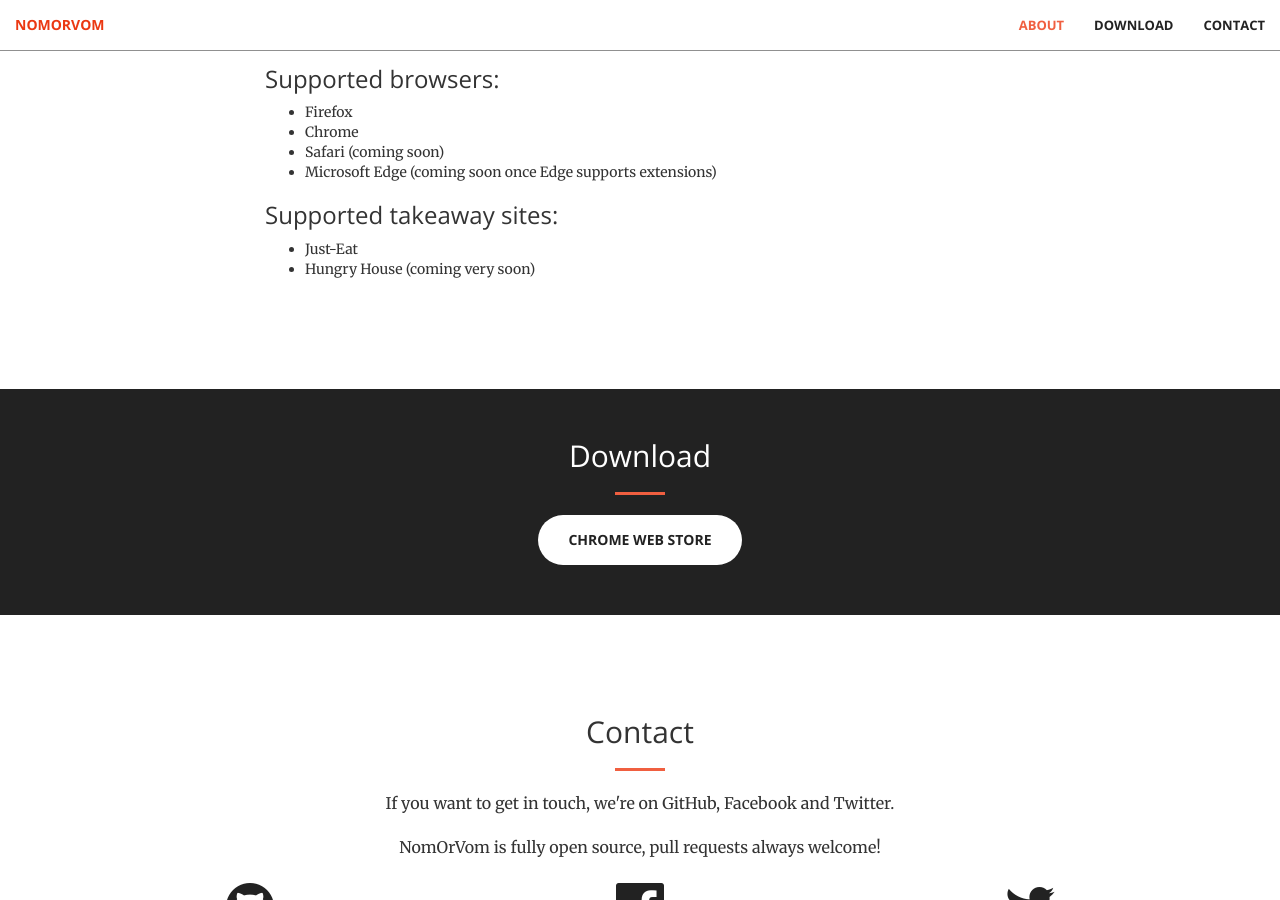
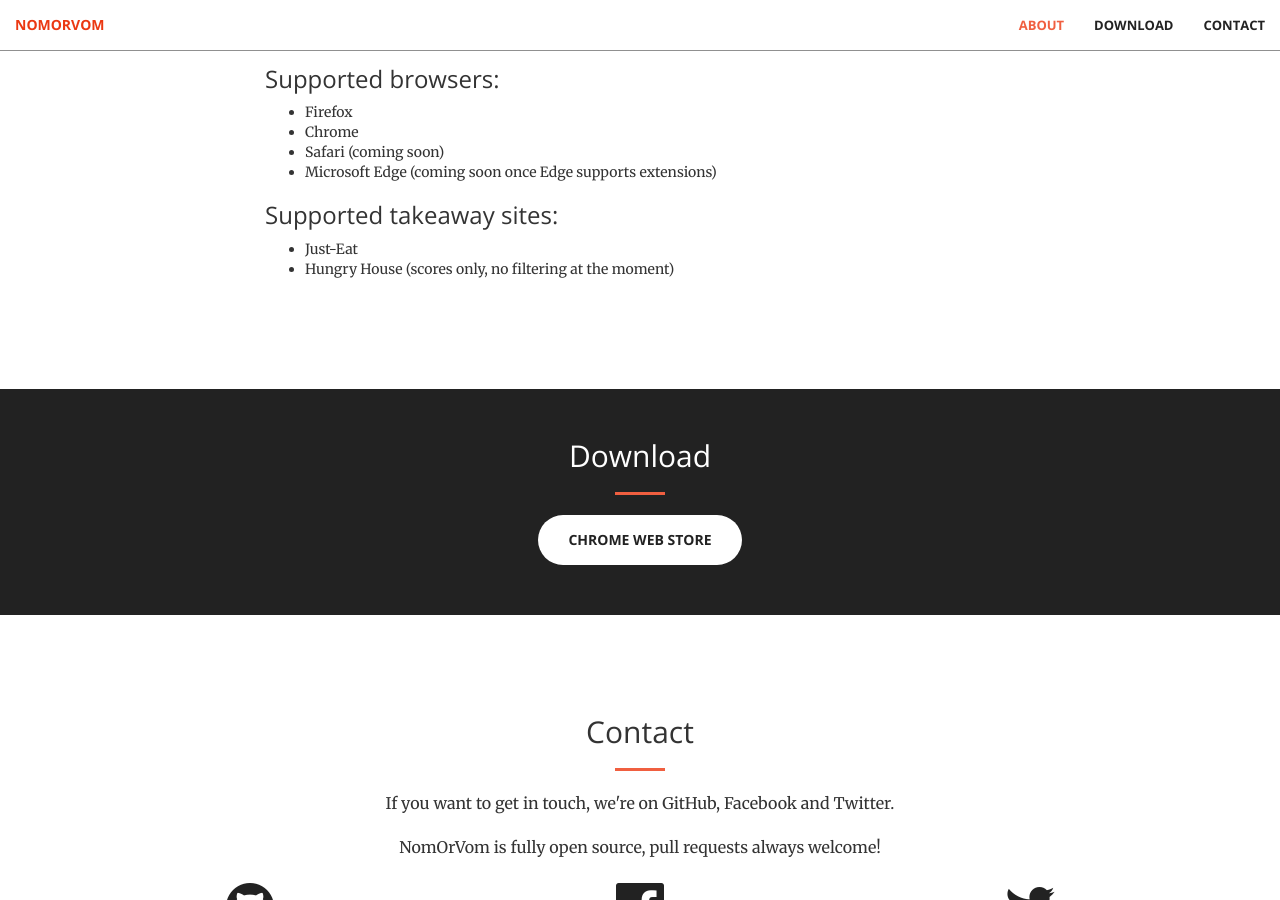
Before and after one commit to dutts/NomOrVom, a Jekyll site: the page built from index.html, in a window 1280 px wide and 900 px high, scrolled down 1164 px. Built offline with Jekyll 4.4.1, drawn with Linux system fonts in a browser that asks for light colours.

Commit message:
Updated webpage to reflect new hungry horse support

```diff
--- a/_includes/about.html
+++ b/_includes/about.html
@@ -21,7 +21,7 @@
 
             <ul>
                 <li>Just-Eat</li>
-                <li>Hungry House (coming very soon)</li>
+                <li>Hungry House (scores only, no filtering at the moment)</li>
             </ul>
         </div>
     </div>
```
